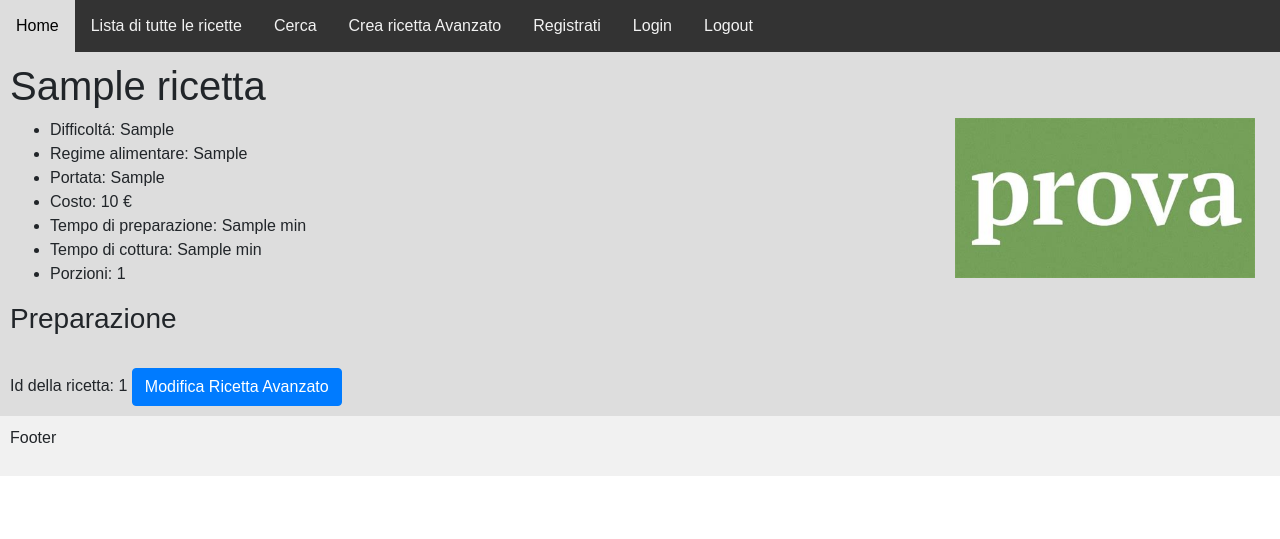
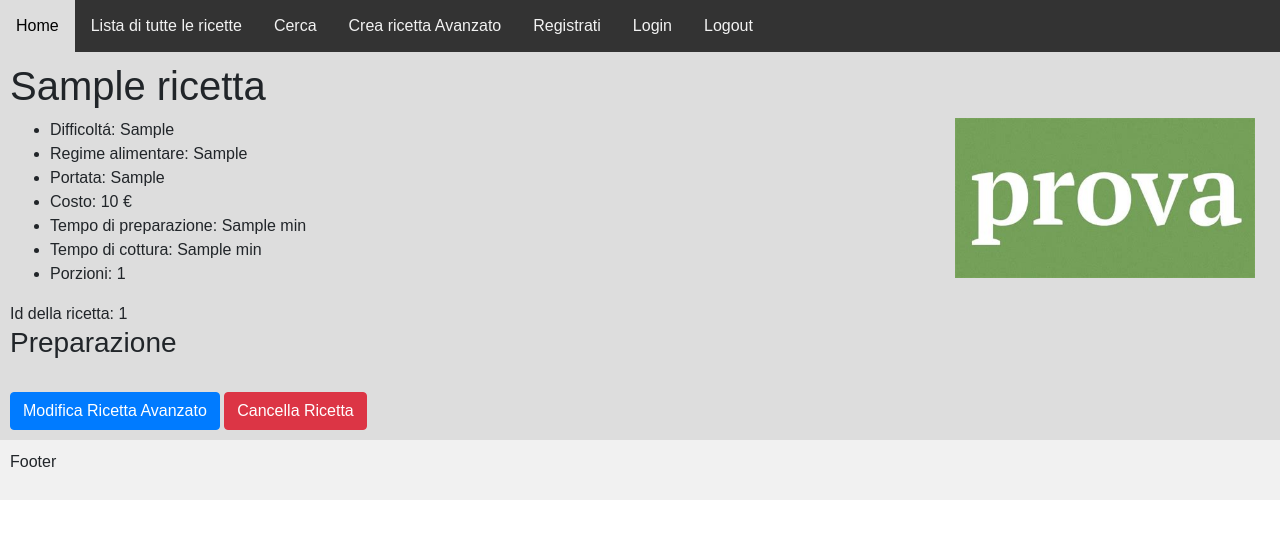
Before and after one commit to DavideSecco/RecipesWebSite, a Django app: page /ricetta/1/ in a window 1280 px wide. Shown: the top 539 px of the page. Run offline with Django 4.2, Linux system fonts and the light colour scheme; tables that the repository leaves empty hold one stand-in row (values such as "Sample post").

Commit message:
Aggiunto pulsante per elimiare le ricette

```diff
--- a/recipes/gestione/templates/gestione/ricetta_details.html
+++ b/recipes/gestione/templates/gestione/ricetta_details.html
@@ -15,11 +15,13 @@
         <li> Porzioni: {{ object.porzioni }} </li>
     </ul>
 
+    Id della ricetta: {{ object.id }}
+
     <h3> Preparazione </h3>
 
     <br>
 
-    Id della ricetta: {{ object.id }}
+    <a href="{% url 'updatericettaavanzato' ricetta.id %}" class="btn btn-primary"> Modifica Ricetta Avanzato</a>
+    <a href="{% url 'deletericetta' ricetta.id %}" class="btn btn-danger"> Cancella Ricetta </a>
 
-    <a href="{% url 'updatericettaavanzato' ricetta.id %}" class="btn btn-primary"> Modifica Ricetta Avanzato</a>
 {% endblock %}
```
